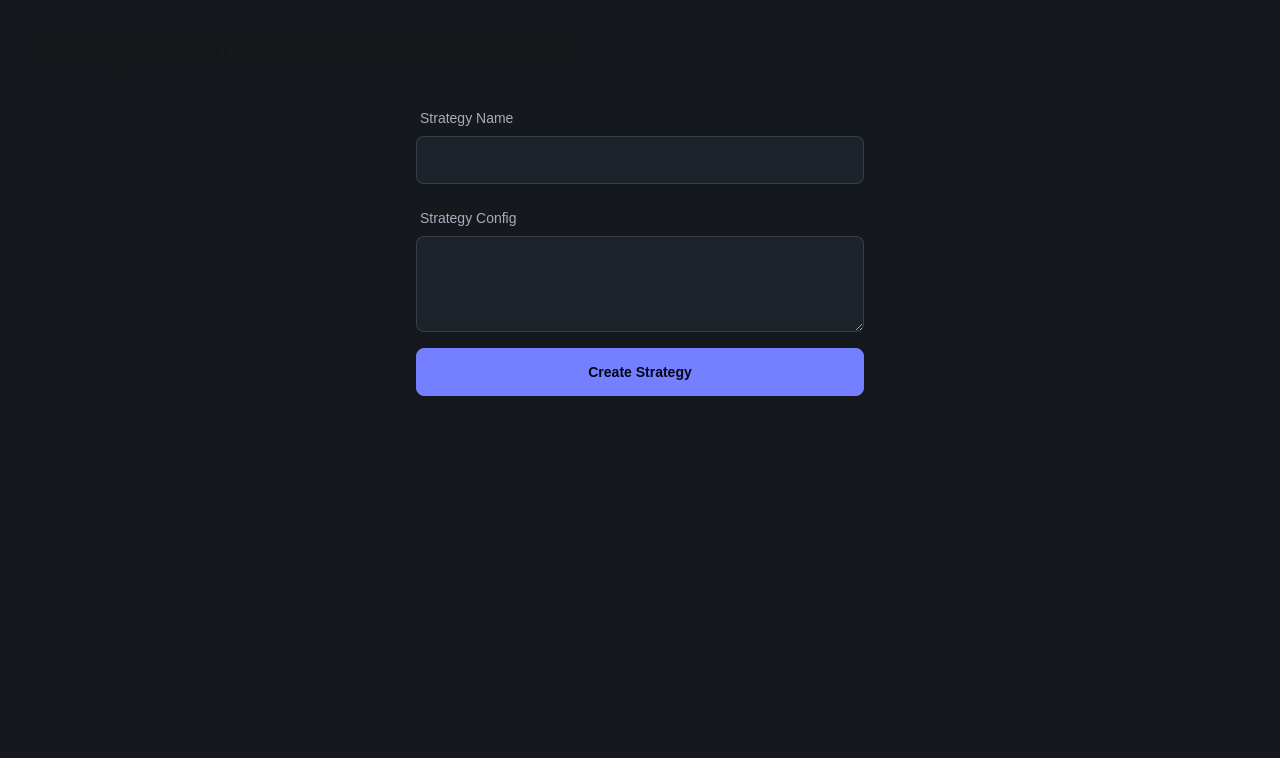
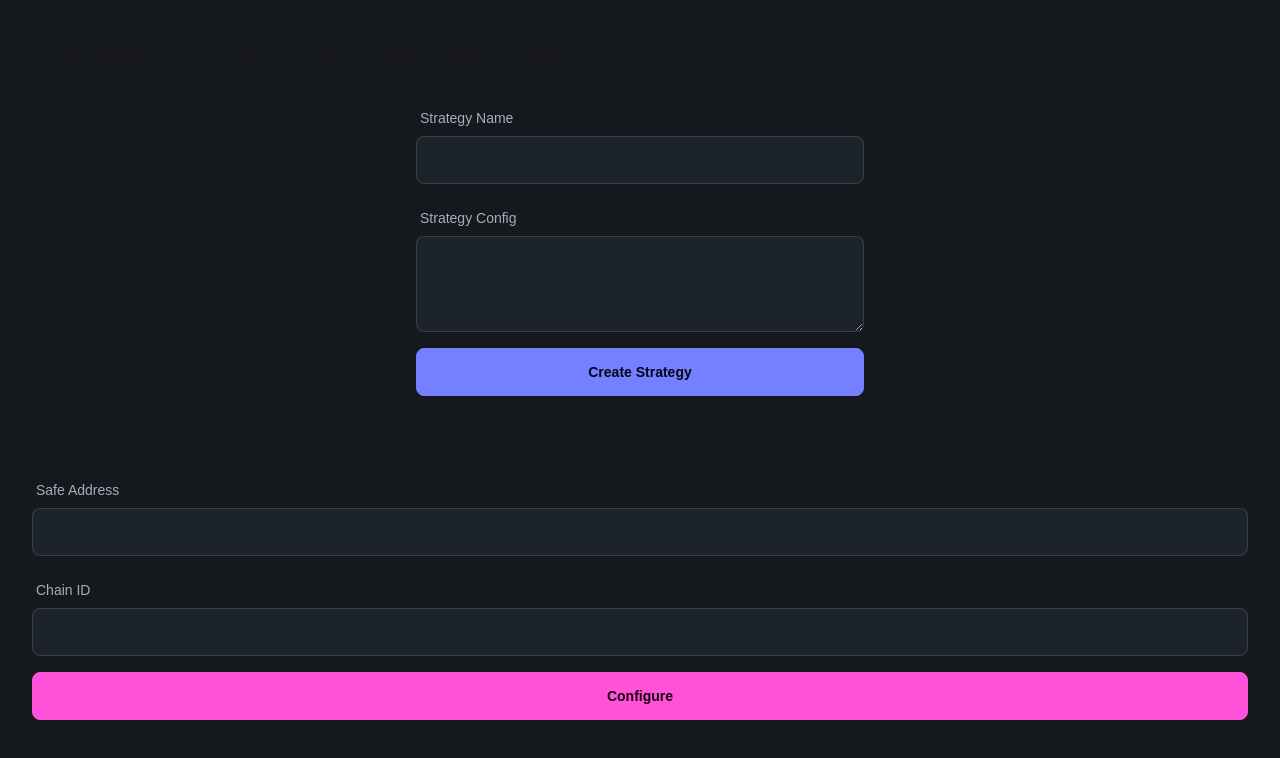
Before and after one commit to Eth-Bangkok-MaiTai-Wallet/safe-frontend, a Next.js app: page /strategies in a window 1280 px wide. Shown: the top 758 px of the page. Built offline with nearby package versions, Linux system fonts and the light colour scheme.

Commit message:
session config basic flow

```diff
--- a/app/strategies/page.tsx
+++ b/app/strategies/page.tsx
@@ -5,6 +5,8 @@ import { useState } from 'react';
 export default function StrategiesPage() {
   const [strategyName, setStrategyName] = useState('');
   const [strategyConfig, setStrategyConfig] = useState('');
+  const [safeAddress, setSafeAddress] = useState('');
+  const [chainId, setChainId] = useState('');
 
   const handleSubmit = async (e: React.FormEvent) => {
     e.preventDefault();
@@ -31,6 +33,35 @@ export default function StrategiesPage() {
     } catch (error) {
       console.error('Error creating strategy:', error);
       alert('Failed to create strategy');
+    }
+  };
+
+  const handleConfigure = async () => {
+    try {
+      const response = await fetch(`${process.env.NEXT_PUBLIC_BACKEND_URL}/safe/configure-session`, {
+        method: 'POST',
+        credentials: 'include',
+        headers: {
+          'Content-Type': 'application/json',
+        },
+        body: JSON.stringify({
+          safeAddress,
+          chainId: parseInt(chainId),
+          sessionConfig: {
+            name: strategyName,
+            config: strategyConfig,
+          },
+        }),
+      });
+
+      if (!response.ok) {
+        throw new Error('Failed to configure session');
+      }
+
+      alert('Session configured successfully');
+    } catch (error) {
+      console.error('Error configuring session:', error);
+      alert('Failed to configure session');
     }
   };
 
@@ -68,6 +99,37 @@ export default function StrategiesPage() {
           Create Strategy
         </button>
       </form>
+
+      <div className="mt-8">
+        <h2 className="text-xl font-bold mb-4">Configure Session</h2>
+        <div className="form-control mb-4">
+          <label className="label">
+            <span className="label-text">Safe Address</span>
+          </label>
+          <input
+            type="text"
+            value={safeAddress}
+            onChange={(e) => setSafeAddress(e.target.value)}
+            className="input input-bordered"
+            required
+          />
+        </div>
+        <div className="form-control mb-4">
+          <label className="label">
+            <span className="label-text">Chain ID</span>
+          </label>
+          <input
+            type="number"
+            value={chainId}
+            onChange={(e) => setChainId(e.target.value)}
+            className="input input-bordered"
+            required
+          />
+        </div>
+        <button onClick={handleConfigure} className="btn btn-secondary">
+          Configure
+        </button>
+      </div>
     </div>
   );
 }
```
